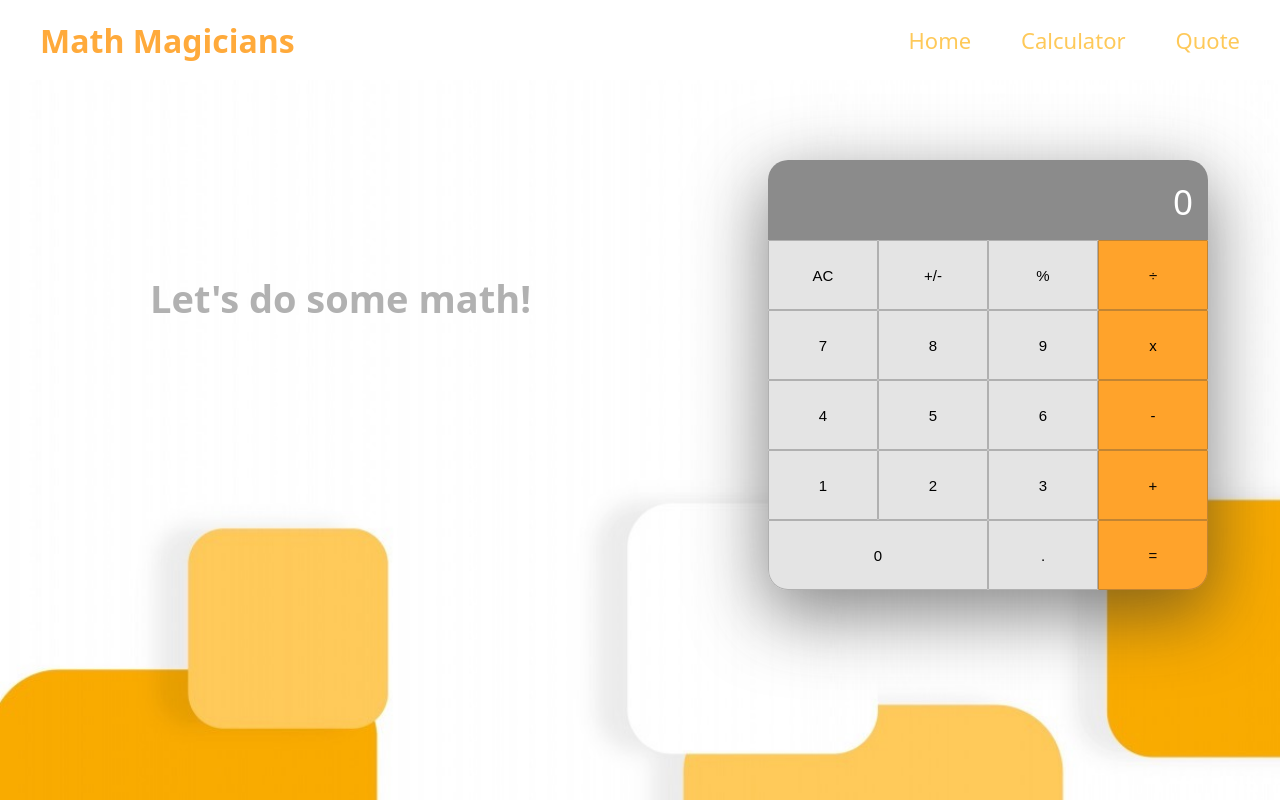
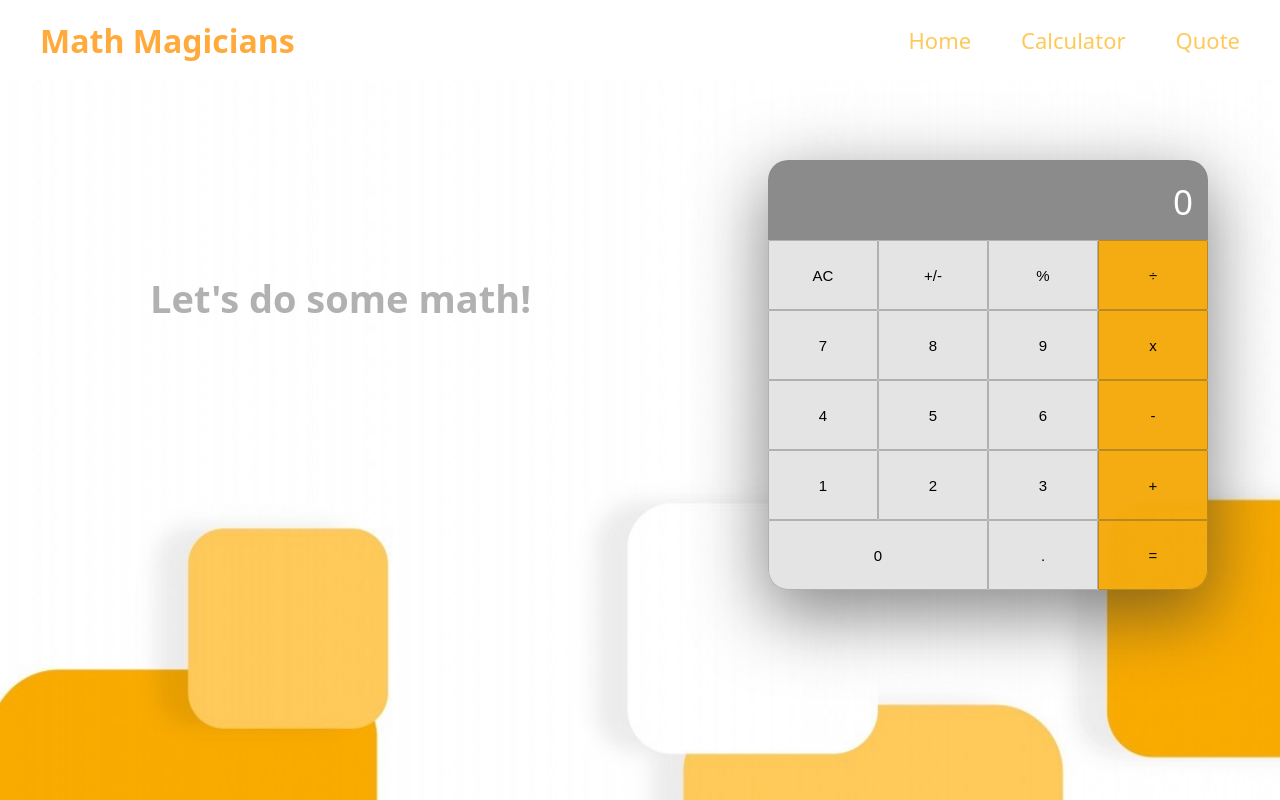
Before and after one commit to rapidbenjamin/Math-Magicians, a React (Create React App) app: page /calculator in a window 1280 px wide. Built offline with nearby package versions, Linux system fonts and the light colour scheme.

Commit message:
Change calculator colored buttons color

```diff
--- a/src/index.css
+++ b/src/index.css
@@ -101,10 +101,10 @@ button:active {
 }
 
 .color-btn {
-  background: rgb(255, 163, 43);
+  background: #f4ab0efa;
 }
 
 .bottom-right-btn {
-  background: rgb(255, 163, 43);
+  background:  #f4ab0efa;
   border-bottom-right-radius: 20px;
 }
```
